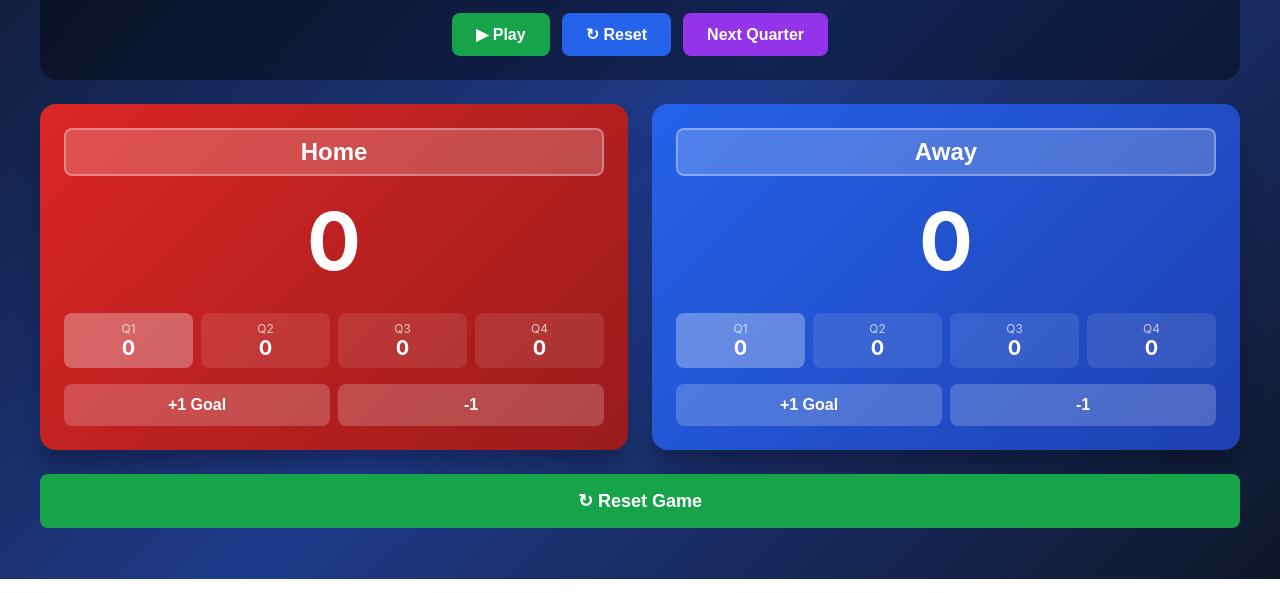
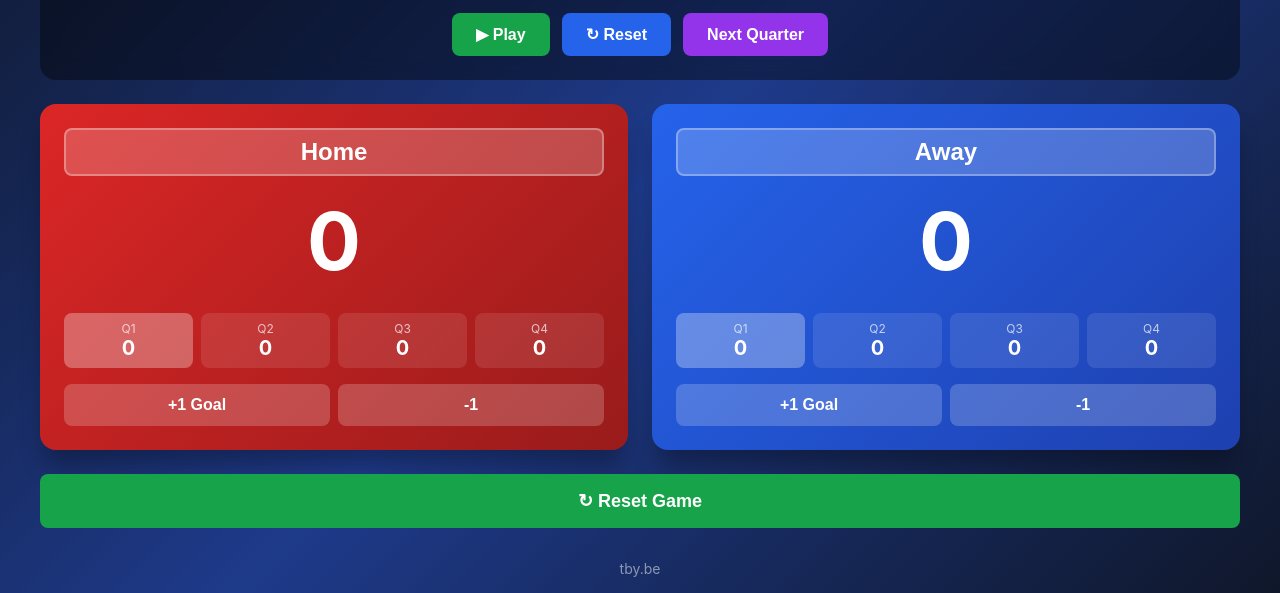
Before and after one commit to bylemans/Scoreboard, a plain HTML site: page index.html in a window 1280 px wide. Shown: the part 221-814 px from the top of the page. Drawn offline with Linux system fonts and the light colour scheme.

Commit message:
Update index.html

```diff
--- a/index.html
+++ b/index.html
@@ -213,6 +213,10 @@
         </div>
 
         <button class="reset-game" id="resetGame">↻ Reset Game</button>
+
+        <div style="text-align: center; margin-top: 2rem; color: rgba(255,255,255,0.5); font-size: 0.875rem;">
+            tby.be
+        </div>
     </div>
 
     <script>
```
